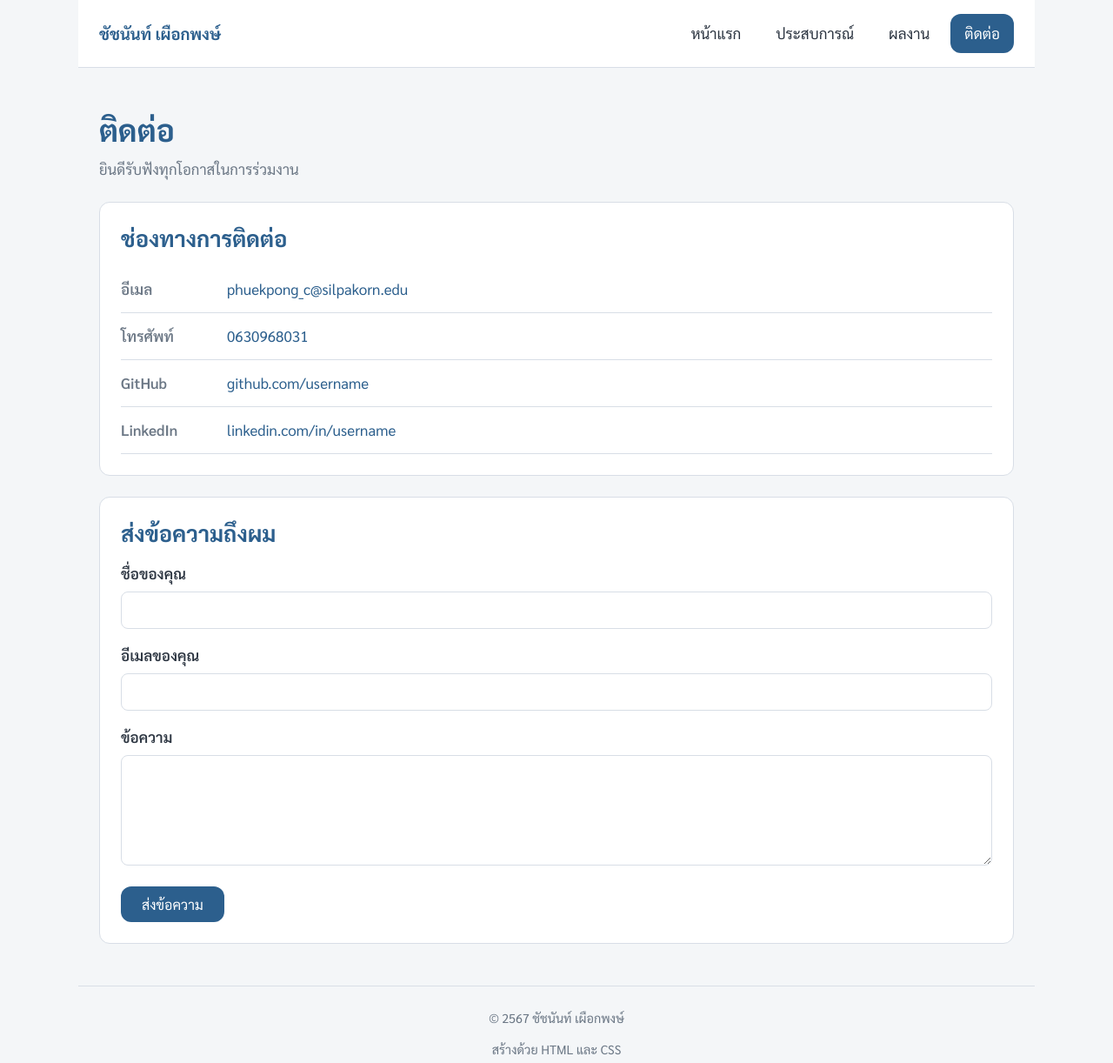
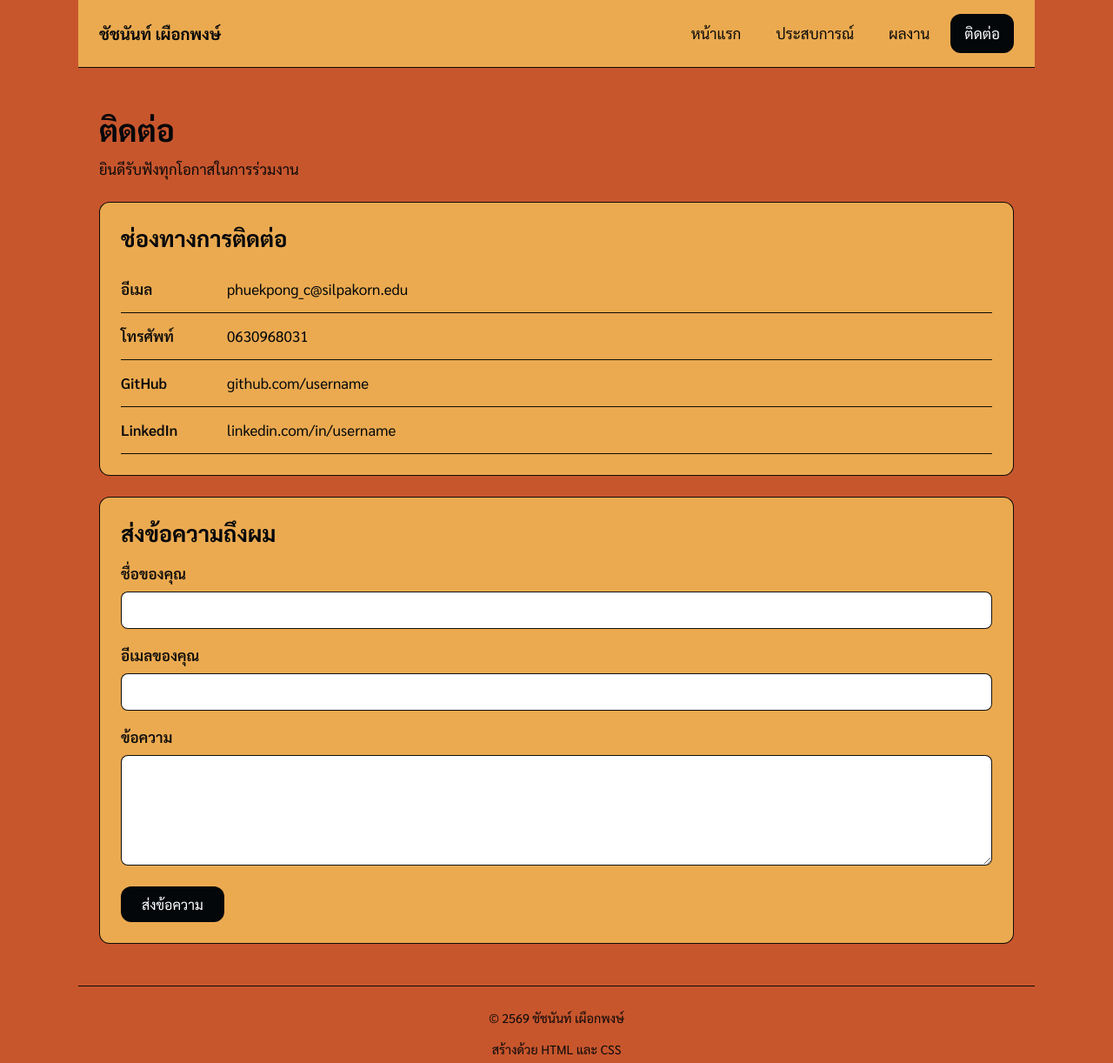
Before and after one commit to phuekpongc-cell/resume, a plain HTML site: page contact.html in a window 1280 px wide. Shown: the whole page at 87% size. Drawn offline with Linux system fonts and the light colour scheme.

Commit message:
กำลังทำ
กำลังสร้าง2

```diff
--- a/contact.html
+++ b/contact.html
@@ -1,217 +1,120 @@
 <!DOCTYPE html>
 <html lang="th">
-
 <head>
-
     <meta charset="UTF-8">
-
     <meta name="viewport" content="width=device-width, initial-scale=1.0">
 
-    <title>
-        ติดต่อ | ชัชนันท์ เผือกพงษ์
-    </title>
+    <title>ติดต่อ | ชัชนันท์ เผือกพงษ์</title>
 
     <link rel="preconnect" href="https://fonts.googleapis.com">
-
-    <link href="https://fonts.googleapis.com/css2?family=Sarabun:wght@400;600;700&display=swap" rel="stylesheet">
+    <link
+        href="https://fonts.googleapis.com/css2?family=Sarabun:wght@400;600;700&display=swap"
+        rel="stylesheet">
 
     <link rel="stylesheet" href="style.css">
-
 </head>
 
 <body>
 
 <header class="site-header">
+    <a href="index.html" class="logo">ชัชนันท์ เผือกพงษ์</a>
 
-        <a href="index.html" class="logo">
-           ชัชนันท์ เผือกพงษ์
-        </a>
-
-        <button class="menu-toggle" id="menu-toggle" aria-label="เปิดปิดเมนู" aria-expanded="false">
-            ☰
-        </button>
+    <button class="menu-toggle" id="menu-toggle"
+        aria-label="เปิดปิดเมนู" aria-expanded="false">☰</button>
 
     <nav class="site-nav">
+        <ul>
+            <li><a href="index.html">หน้าแรก</a></li>
+            <li><a href="experience.html">ประสบการณ์</a></li>
+            <li><a href="projects.html">ผลงาน</a></li>
+            <li><a href="contact.html" class="active">ติดต่อ</a></li>
+        </ul>
+    </nav>
+</header>
 
-            <ul>
+<main>
+
+    <section class="page-head">
+        <h1>ติดต่อ</h1>
+        <p class="tagline">ยินดีรับฟังทุกโอกาสในการร่วมงาน</p>
+    </section>
+
+    <section>
+        <h2>ช่องทางการติดต่อ</h2>
+
+        <ul class="contact-list">
 
             <li>
-                    <a href="index.html">
-                        หน้าแรก
+                <span class="label">อีเมล</span>
+                <a href="mailto:sakrapee@example.com">
+                    phuekpong_c@silpakorn.edu
                 </a>
             </li>
 
             <li>
-                    <a href="experience.html">
-                        ประสบการณ์
+                <span class="label">โทรศัพท์</span>
+                <a href="tel:+66812345678">
+                    0630968031
                 </a>
             </li>
 
             <li>
-                    <a href="projects.html">
-                        ผลงาน
+                <span class="label">GitHub</span>
+                <a href="https://github.com/username"
+                   target="_blank" rel="noopener">
+                    github.com/username
                 </a>
             </li>
 
             <li>
-                    <a href="contact.html" class="active">
-                        ติดต่อ
+                <span class="label">LinkedIn</span>
+                <a href="https://linkedin.com/in/username"
+                   target="_blank" rel="noopener">
+                    linkedin.com/in/username
                 </a>
             </li>
 
         </ul>
-
-        </nav>
-
-    </header>
-
-
-    <main>
-
-        <section class="page-head">
-
-            <h1>
-                ติดต่อ
-            </h1>
-
-            <p class="tagline">
-                ยินดีรับฟังทุกโอกาสในการร่วมงาน
-            </p>
-
     </section>
 
+    <section>
+        <h2>ส่งข้อความถึงผม</h2>
 
-        <section>
-
-            <h2>
-                ช่องทางการติดต่อ
-            </h2>
-
-            <ul class="contact-list">
-
-                <li>
-
-                    <span class="label">
-                        อีเมล
-                    </span>
-
-                    <a href="mailto:phuekpong_c@silpakorn.edu">
-                        phuekpong_c@silpakorn.edu
-                    </a>
-
-                </li>
-
-
-                <li>
-
-                    <span class="label">
-                        โทรศัพท์
-                    </span>
-
-                    <a href="tel:+66630968031">
-                        0630968031
-                    </a>
-
-                </li>
-
-
-                <li>
-
-                    <span class="label">
-                        GitHub
-                    </span>
-
-                    <a href="https://github.com/username" target="_blank" rel="noopener">
-                        github.com/username
-                    </a>
-
-                </li>
-
-
-                <li>
-
-                    <span class="label">
-                        LinkedIn
-                    </span>
-
-                    <a href="https://linkedin.com/in/username" target="_blank" rel="noopener">
-                        linkedin.com/in/username
-                    </a>
-
-                </li>
-
-            </ul>
-
-        </section>
-
-
-        <section>
-
-            <h2>
-                ส่งข้อความถึงผม
-            </h2>
-
-            <form class="contact-form" action="https://formspree.io/f/YOURID" method="POST">
+        <form class="contact-form"
+              action="https://formspree.io/f/YOURID"
+              method="POST">
 
             <div class="field">
-
-                    <label for="name">
-                        ชื่อของคุณ
-                    </label>
-
+                <label for="name">ชื่อของคุณ</label>
                 <input type="text" id="name" name="name" required>
-
             </div>
 
+            <div class="field">
+                <label for="email">อีเมลของคุณ</label>
+                <input type="email" id="email" name="email" required>
+            </div>
 
             <div class="field">
-
-                    <label for="email">
-                        อีเมลของคุณ
-                    </label>
-
-                    <input type="email" id="email" name="email" required>
-
+                <label for="message">ข้อความ</label>
+                <textarea id="message"
+                          name="message"
+                          rows="5"
+                          required></textarea>
             </div>
 
-
-                <div class="field">
-
-                    <label for="message">
-                        ข้อความ
-                    </label>
-
-                    <textarea id="message" name="message" rows="5" required></textarea>
-
-                </div>
-
-
-                <button type="submit" class="btn">
-                    ส่งข้อความ
-                </button>
+            <button type="submit" class="btn">ส่งข้อความ</button>
 
         </form>
-
     </section>
 
 </main>
 
-
 <footer class="site-footer">
-
-        <p>
-            &copy; 2567 ชัชนันท์ เผือกพงษ์
-        </p>
-
-        <p>
-            สร้างด้วย HTML และ CSS
-        </p>
-
+    <p>&copy; 2569 ชัชนันท์ เผือกพงษ์</p>
+    <p>สร้างด้วย HTML และ CSS</p>
 </footer>
-
 
 <script src="script.js"></script>
 
 </body>
-
 </html>
--- a/style.css
+++ b/style.css
@@ -13,22 +13,22 @@
 
     /* สีหลัก */
 
-    --brand: #2c5f8d;
-    --brand-dark: #1d4266;
-    --brand-light: #e8f0f7;
+    --brand: #04070a;
+    --brand-dark: #141414;
+    --brand-light: #2b939f8d;
 
 
     /* สีข้อความ */
 
-    --text: #2b3440;
-    --text-muted: #6b7785;
+    --text: #090909;
+    --text-muted: #0a0a0a;
 
 
     /* สีพื้นหลังและเส้นขอบ */
 
-    --bg: #f4f6f8;
-    --surface: #ffffff;
-    --border: #d8dee6;
+    --bg: #c8562d;
+    --surface: #ebaa50;
+    --border: #050505f3;
 
 
     /* ระยะห่างมาตรฐาน */
```
Also changed, not shown: index.html (+1 -1 lines), projects.html (+1 -1 lines). Lines whose indentation alone changed are shown as unchanged.
